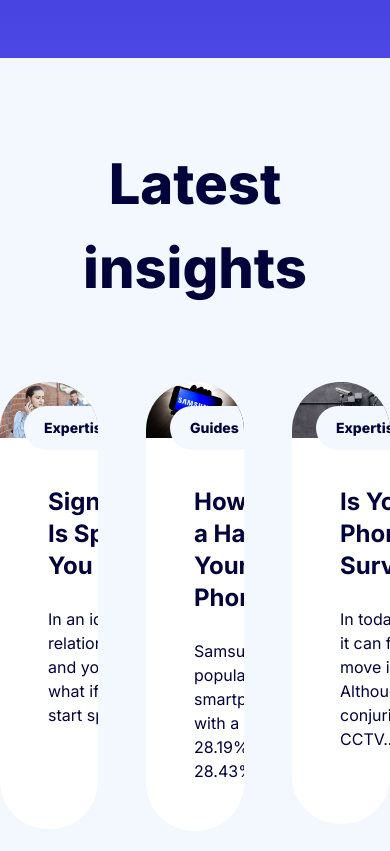
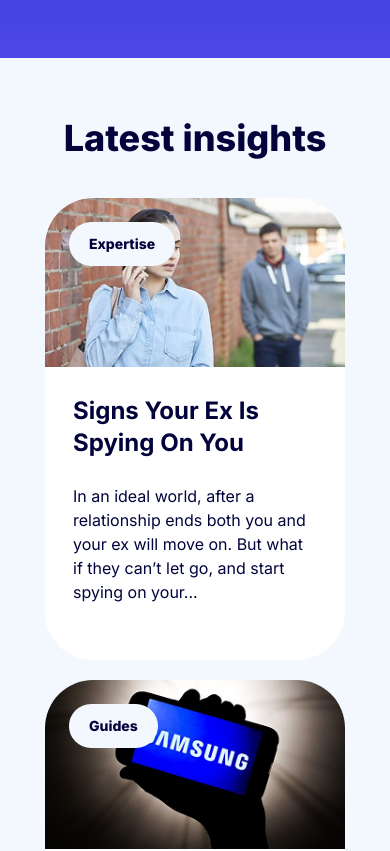
Before and after one commit to menabil/certo, a React (Vite) app: page / in a window 390 px wide. Shown: the part 5114-5965 px from the top of the page. Built offline with nearby package versions, Linux system fonts and the light colour scheme.

Commit message:
responsive latest section

```diff
--- a/src/components/layouts/Latest.jsx
+++ b/src/components/layouts/Latest.jsx
@@ -8,54 +8,54 @@ import Button from "../Button";
 
 const Latest = () => {
   return (
-    <section className="py-[84px] bg-[#F3F8FF]">
+    <section className="md:py-[84px] py-15 bg-[#F3F8FF]">
       <Container>
-        <h3 className="text-[#02033B] text-[56px] font-extrabold text-center">
+        <h3 className="text-[#02033B] md:text-[56px] text-4xl font-extrabold text-center">
           Latest insights
         </h3>
-        <Flex className={"gap-x-12 justify-center my-[72px] items-start"}>
-          <div className="rounded-[48px] overflow-hidden bg-white w-[320px] relative">
+        <Flex className={"gap-x-12 gap-y-5 justify-center md:my-[72px] my-10 items-start flex-col md:flex-row"}>
+          <div className="rounded-[48px] overflow-hidden bg-white md:w-[320px] w-[300px] md:mx-0 mx-auto relative">
             <div className="bg-[#F3F8FF] rounded-[48px] text-sm text-[#02033B] font-extrabold py-3 px-5 absolute top-6 left-6">
               Expertise
             </div>
             <Images imgSrc={LatestOne} />
-            <div className="p-12">
-              <h6 className="text-2xl font-bold text-[#02033B] w-[180px]">
+            <div className="md:p-12 p-7">
+              <h6 className="text-2xl font-bold text-[#02033B] md:w-[180px]">
                 Signs Your Ex Is Spying On You
               </h6>
-              <p className="pt-[25px] pb-[54px] text-[16px] text-[#02033B] w-[225px]">
+              <p className="pt-[25px] md:pb-[54px] pb-7 text-[16px] text-[#02033B] md:w-[225px]">
                 In an ideal world, after a relationship ends both you and your
                 ex will move on. But what if they can’t let go, and start spying
                 on your...
               </p>
             </div>
           </div>
-          <div className="rounded-[48px] overflow-hidden bg-white w-[320px] relative">
+          <div className="rounded-[48px] overflow-hidden bg-white md:w-[320px] w-[300px] md:mx-0 mx-auto relative">
             <div className="bg-[#F3F8FF] rounded-[48px] text-sm text-[#02033B] font-extrabold py-3 px-5 absolute top-6 left-6">
               Guides
             </div>
             <Images imgSrc={LatestTwo} />
-            <div className="p-12">
-              <h6 className="text-2xl font-bold text-[#02033B] w-[200px]">
+            <div className="md:p-12 p-7">
+              <h6 className="text-2xl font-bold text-[#02033B] md:w-[200px]">
                 How to Remove a Hacker from Your Samsung Phone
               </h6>
-              <p className="pt-[25px] text-[16px] text-[#02033B] w-[225px]">
+              <p className="pt-[25px] text-[16px] text-[#02033B] md:w-[225px]">
                 Samsung is the second most popular manufacturer of smartphones
                 in the world, with a market share of 28.19% compared to Apple’s
                 28.43% as...
               </p>
             </div>
           </div>
-          <div className="rounded-[48px] overflow-hidden bg-white w-[320px] relative">
+          <div className="rounded-[48px] overflow-hidden bg-white md:w-[320px] w-[300px] md:mx-0 mx-auto relative">
             <div className="bg-[#F3F8FF] rounded-[48px] text-sm text-[#02033B] font-extrabold py-3 px-5 absolute top-6 left-6">
               Expertise
             </div>
             <Images imgSrc={LatestThr} />
-            <div className="p-12">
-              <h6 className="text-2xl font-bold text-[#02033B] w-[200px]">
+            <div className="md:p-12 p-7">
+              <h6 className="text-2xl font-bold text-[#02033B] md:w-[200px]">
                 Is Your Cell Phone Under Surveillance?
               </h6>
-              <p className="py-[25px]  text-[16px] text-[#02033B] w-[225px]">
+              <p className="py-[25px]  text-[16px] text-[#02033B] md:w-[225px]">
                 In today’s surveillance state, it can feel like your every move
                 is being watched. Although your mind may be conjuring up images
                 of CCTV...
--- a/src/components/layouts/Security.jsx
+++ b/src/components/layouts/Security.jsx
@@ -19,8 +19,8 @@ const Security = () => {
               and find peace of mind.
             </p>
             {/* Button */}
-            <Button btnText={"Get Certo for iPhone"} className={"md:mb-6 mb-2 block mx-auto"} />
-            <Button btnText={"Get Certo for Android"} className={"mx-auto"} />
+            <Button btnText={"Get Certo for iPhone"} className={"md:mb-6 mb-2 block mx-auto md:mx-0"} />
+            <Button btnText={"Get Certo for Android"} className={"mx-auto md:mx-0"} />
             {/* Button */}
           </div>
           <div className="md:w-1/2 md:pl-22">
```
